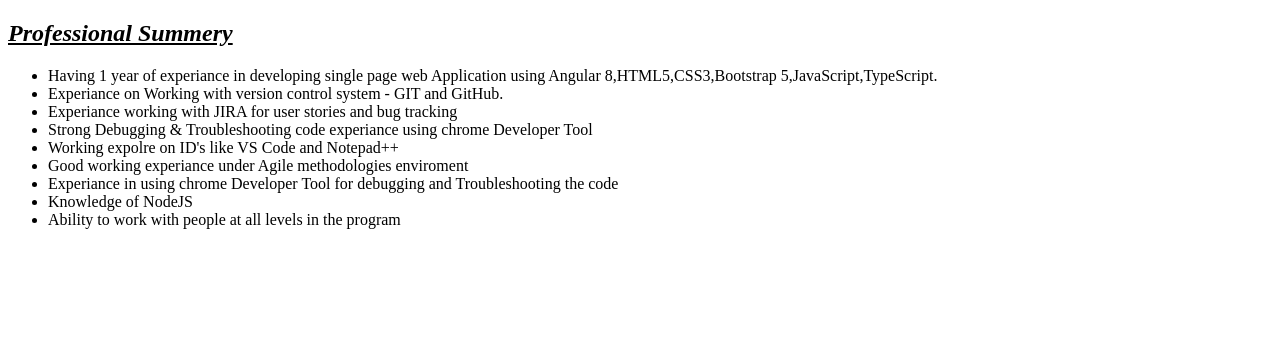
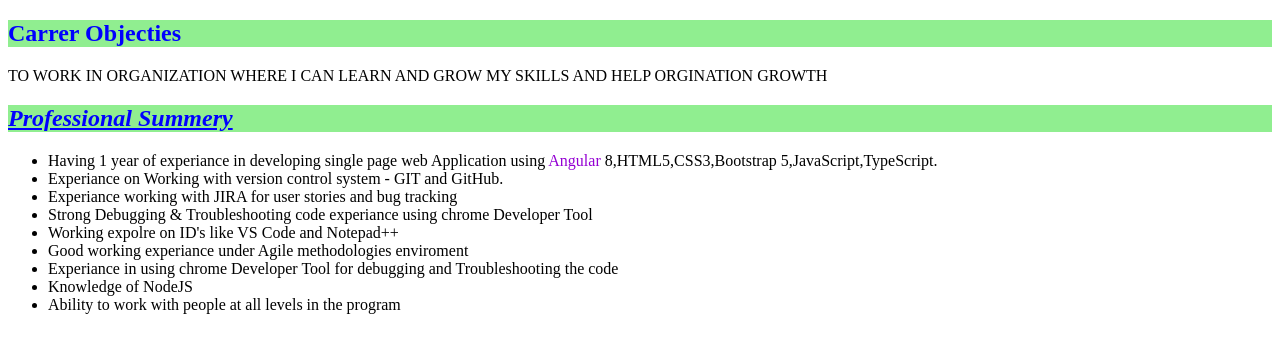
Before and after one commit to mallikarjunbhanje/MyProfile, a plain HTML site: page home.html in a window 1280 px wide. Drawn offline with Linux system fonts and the light colour scheme.

Commit message:
home page CSS basic applied
home page CSS basic applied

```diff
--- a/home.html
+++ b/home.html
@@ -1,10 +1,22 @@
 <!DOCTYPE html>
 <html>
     <head><title>home</title></head>
+    <style>
+h2 {
+    color: blue;
+    background-color: lightgreen;
+}
+span {
+    color: darkviolet;
+}
+    </style>
     <body>
+        <h2>Carrer Objecties</h2>
+        <p> TO WORK IN ORGANIZATION WHERE I CAN LEARN AND GROW MY SKILLS AND HELP ORGINATION GROWTH</p>
+
         <h2><i><u>Professional Summery</u></i></h2>
         <ul>
-            <li>Having 1 year of experiance in developing single page web Application using Angular 8,HTML5,CSS3,Bootstrap 5,JavaScript,TypeScript.</li>
+            <li>Having 1 year of experiance in developing single page web Application using <span>Angular</span> 8,HTML5,CSS3,Bootstrap 5,JavaScript,TypeScript.</li>
             <li>Experiance on Working with version control system - GIT and GitHub.</li>
             <li>Experiance working with JIRA for user stories and bug tracking</li>
             <li>Strong Debugging & Troubleshooting code experiance using chrome Developer Tool</li>
```
Also changed, not shown: index.html (+7 -0 lines).
